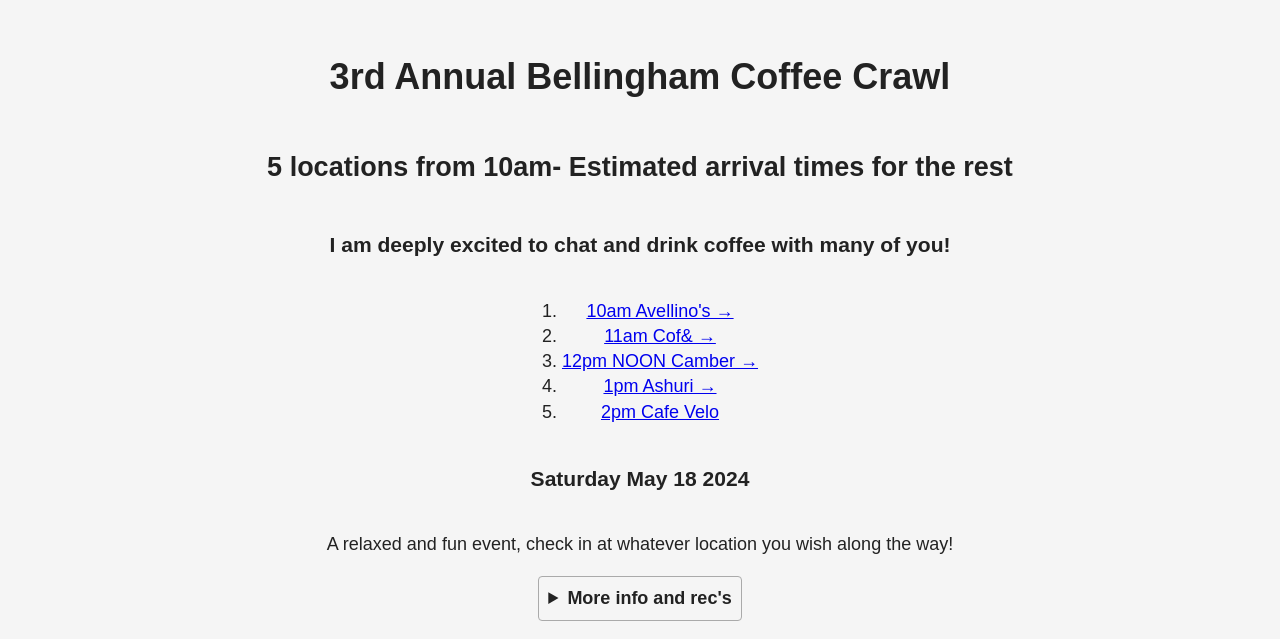
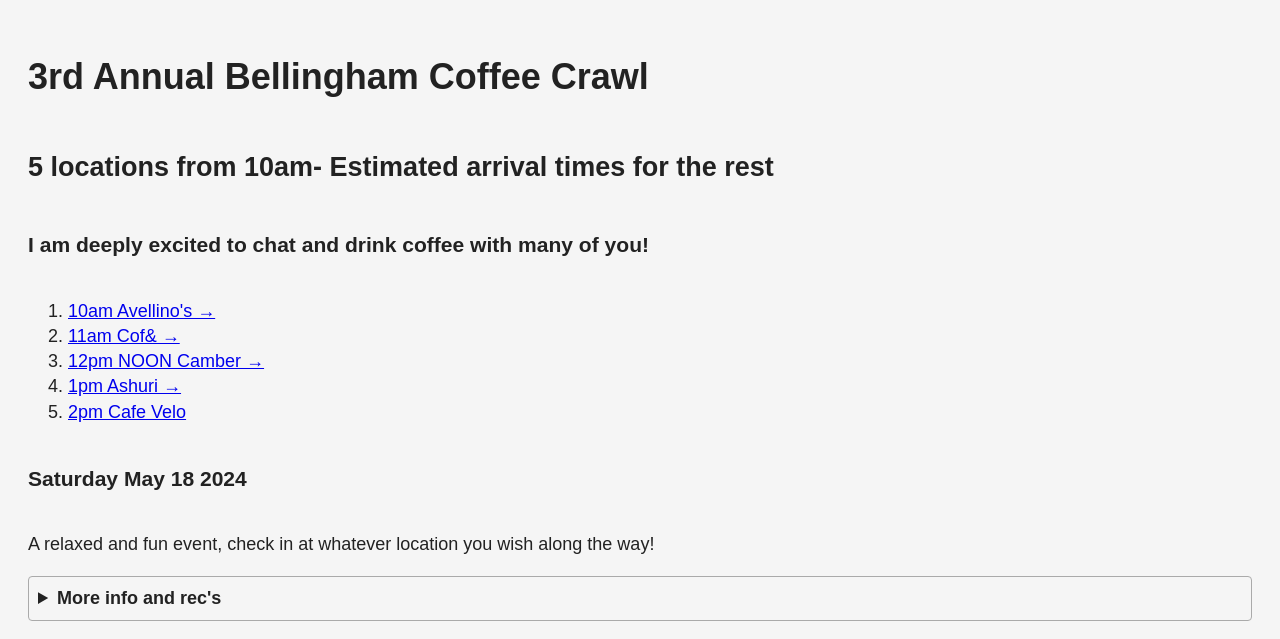
Before and after one commit to airbr/instant-coffee, a website: page instant-coffee.html in a window 1280 px wide. Shown: the top 639 px of the page. Drawn offline with Linux system fonts and the light colour scheme.

Commit message:
Left Align Desktop

```diff
--- a/instant-coffee.html
+++ b/instant-coffee.html
@@ -19,15 +19,12 @@
   <style>
         main {
       display: flex;
-      justify-content: center;
       align-items: center;
       min-height: 100vh;
       flex-direction: column;
-      text-align: center;
     }
 
     .instant-headline {
-      align-items: center;
       flex-direction: column;
       justify-content: center;
       display: flex;
@@ -191,9 +188,17 @@
       /* background: black; */
       /* color: white; */
     }
-    header {
+    @media (min-width: 425px) {
+      header {
+      text-align: left;
+      list-style-type: none;
+      }
+    }
+    @media (max-width: 425px) {
+      header {
       text-align: center;
       list-style-type: none;
+      }
     }
   </style>
 
```
Also changed, not shown: index.html (+13 -1 lines).
